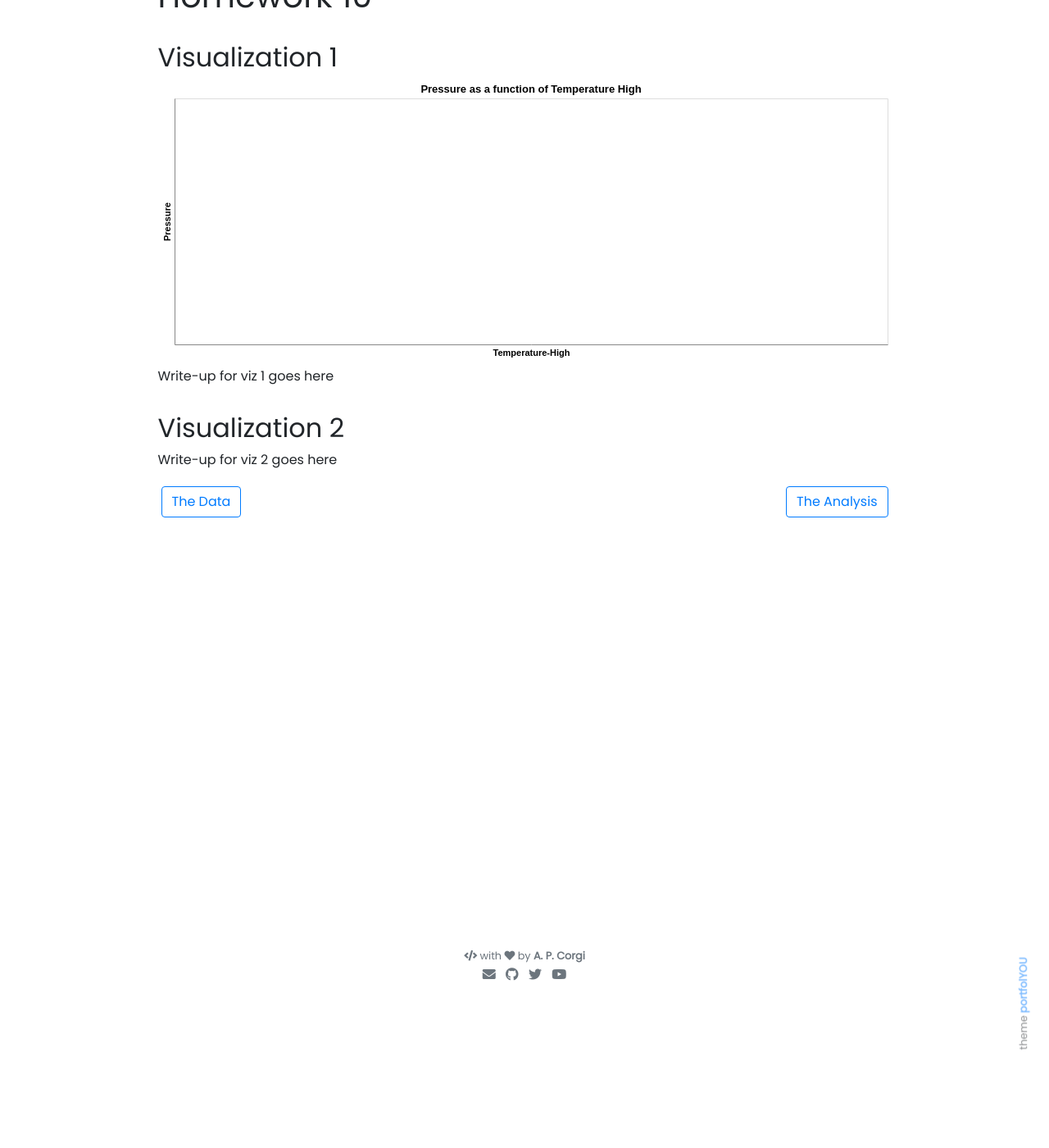
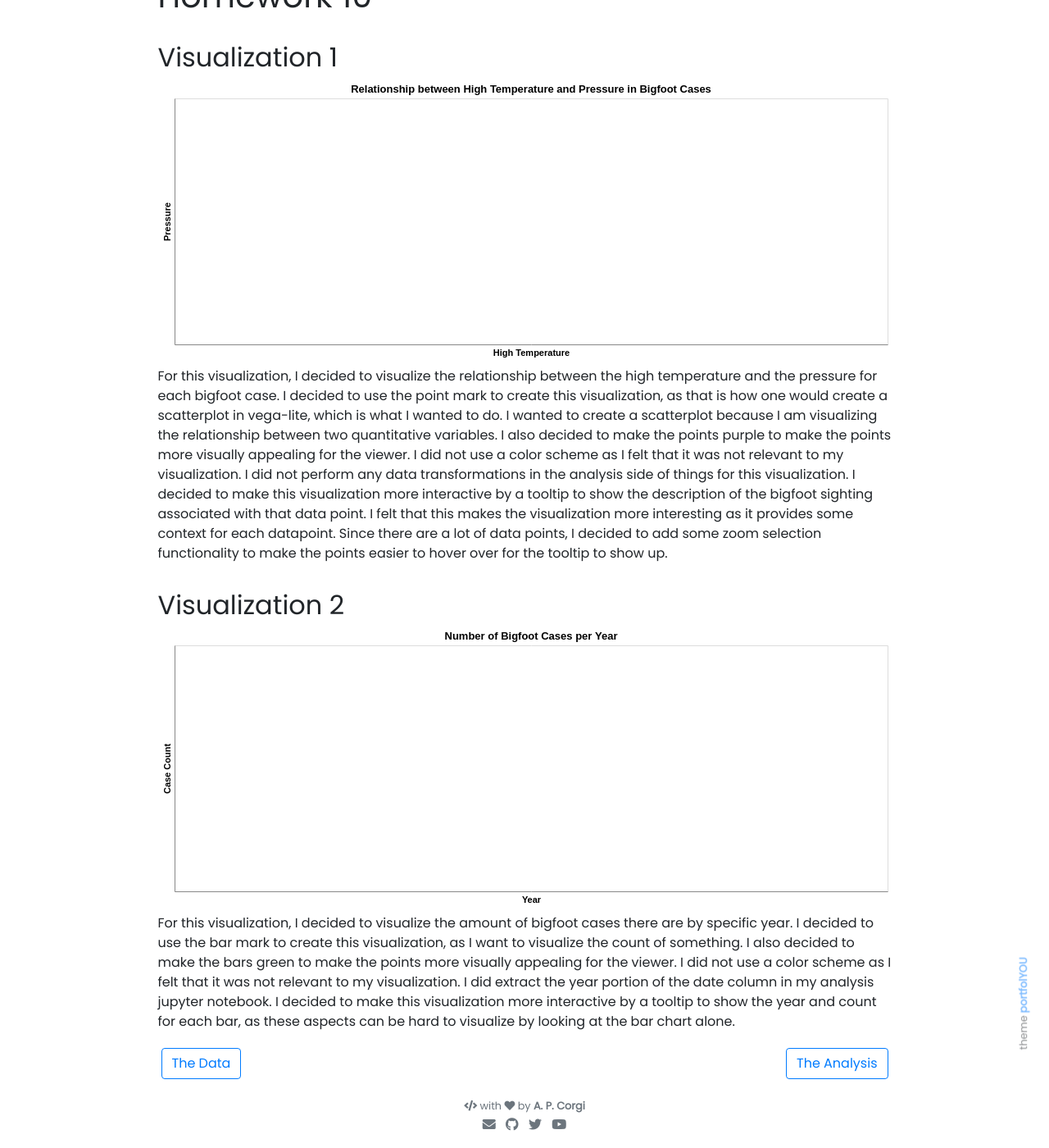
Before and after one commit to anisharaja/anisharaja.github.io, a Jekyll site: the page built from _projects/1_Homework_10.md, in a window 1280 px wide and 1400 px high, scrolled down 183 px. Shown: the whole window at 82% size. Built offline with Jekyll 4.4.1, drawn with Linux system fonts in a browser that asks for light colours; nearby versions of some CDN libraries.

Commit message:
Completed Homework 10

```diff
--- a/_projects/1_Homework_10.md
+++ b/_projects/1_Homework_10.md
@@ -15,9 +15,11 @@ custom_js:
 
 ## Visualization 1
 <vegachart schema-url="{{ site.baseurl }}/assets/json/viz1.json" style="width: 100%"></vegachart>
-Write-up for viz 1 goes here
+
+For this visualization, I decided to visualize the relationship between the high temperature and the pressure for each bigfoot case. I decided to use the point mark to create this visualization, as that is how one would create a scatterplot in vega-lite, which is what I wanted to do. I wanted to create a scatterplot because I am visualizing the relationship between two quantitative variables. I also decided to make the points purple to make the points more visually appealing for the viewer. I did not use a color scheme as I felt that it was not relevant to my visualization. I did not perform any data transformations in the analysis side of things for this visualization. I decided to make this visualization more interactive by a tooltip to show the description of the bigfoot sighting associated with that data point. I felt that this makes the visualization more interesting as it provides some context for each datapoint. Since there are a lot of data points, I decided to add some zoom selection functionality to make the points easier to hover over for the tooltip to show up.
 ## Visualization 2
-Write-up for viz 2 goes here
+<vegachart schema-url="{{ site.baseurl }}/assets/json/viz2.json" style="width: 100%"></vegachart>
+For this visualization, I decided to visualize the amount of bigfoot cases there are by specific year. I decided to use the bar mark to create this visualization, as I want to visualize the count of something. I also decided to make the bars green to make the points more visually appealing for the viewer. I did not use a color scheme as I felt that it was not relevant to my visualization. I did extract the year portion of the date column in my analysis jupyter notebook. I decided to make this visualization more interactive by a tooltip to show the year and count for each bar, as these aspects can be hard to visualize by looking at the bar chart alone.
 
 <!-- these are written in a combo of html and liquid -->
 
@@ -26,5 +28,5 @@ Write-up for viz 2 goes here
 </div>
 
 <div class="right">
-{% include elements/button.html link="https://github.com/jnaiman/online_cv_public/blob/main/python_notebooks/test_generate_plots.ipynb" text="The Analysis" %}
+{% include elements/button.html link="https://github.com/anisharaja/anisharaja.github.io/blob/master/python_notebooks/raja-anisha-homework10.ipynb" text="The Analysis" %}
 </div>
--- a/assets/json/viz1.json
+++ b/assets/json/viz1.json
@@ -1 +1 @@
-{"config": {"view": {"continuousWidth": 400, "continuousHeight": 300}}, "data": {"url": "https://raw.githubusercontent.com/UIUC-iSchool-DataViz/is445_bcubcg_fall2022/main/data/bfro_reports_fall2022.csv"}, "mark": "point", "encoding": {"color": {"value": "purple"}, "tooltip": {"field": "observed", "type": "nominal"}, "x": {"field": "temperature_high", "title": "Temperature-High", "type": "quantitative"}, "y": {"field": "wind_bearing", "title": "Pressure", "type": "quantitative"}}, "height": 300, "selection": {"grid": {"type": "interval", "bind": "scales"}}, "title": "Pressure as a function of Temperature High", "width": "container", "$schema": "https://vega.github.io/schema/vega-lite/v4.17.0.json"}
+{"config": {"view": {"continuousWidth": 400, "continuousHeight": 300}}, "data": {"url": "https://raw.githubusercontent.com/UIUC-iSchool-DataViz/is445_bcubcg_fall2022/main/data/bfro_reports_fall2022.csv"}, "mark": "point", "encoding": {"color": {"value": "purple"}, "tooltip": {"field": "observed", "type": "nominal"}, "x": {"field": "temperature_high", "title": "High Temperature", "type": "quantitative"}, "y": {"field": "wind_bearing", "title": "Pressure", "type": "quantitative"}}, "height": 300, "selection": {"grid": {"type": "interval", "bind": "scales"}}, "title": "Relationship between High Temperature and Pressure in Bigfoot Cases", "width": "container", "$schema": "https://vega.github.io/schema/vega-lite/v4.17.0.json"}
--- /dev/null
+++ b/assets/json/viz2.json
@@ -0,0 +1 @@
+{"config": {"view": {"continuousWidth": 400, "continuousHeight": 300}}, "data": {"url": "https://raw.githubusercontent.com/UIUC-iSchool-DataViz/is445_bcubcg_fall2022/main/data/bfro_reports_fall2022.csv"}, "mark": "bar", "encoding": {"color": {"value": "green"}, "tooltip": [{"field": "date", "timeUnit": "year", "title": "Year", "type": "temporal"}, {"aggregate": "count", "title": "Case Count", "type": "quantitative"}], "x": {"field": "date", "title": "Year", "type": "temporal"}, "y": {"aggregate": "count", "title": "Case Count", "type": "quantitative"}}, "height": 300, "title": "Number of Bigfoot Cases per Year", "width": "container", "$schema": "https://vega.github.io/schema/vega-lite/v4.17.0.json"}
```
Also changed, not shown: 5 other files.
